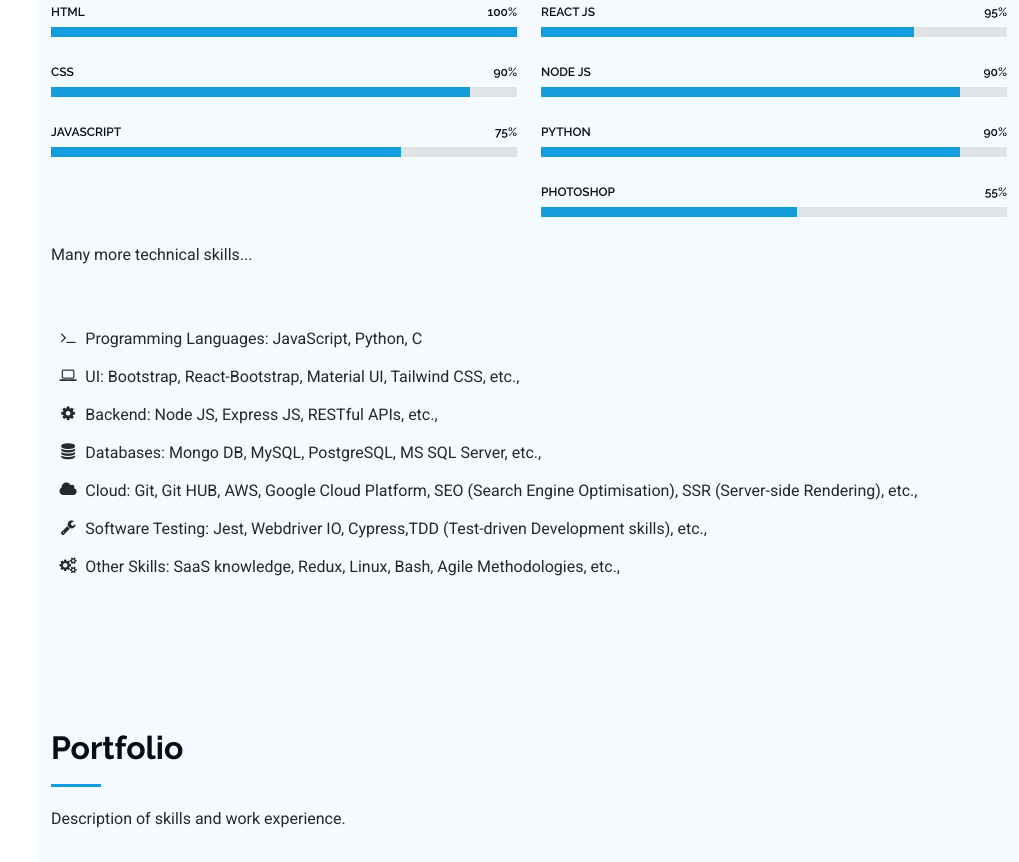
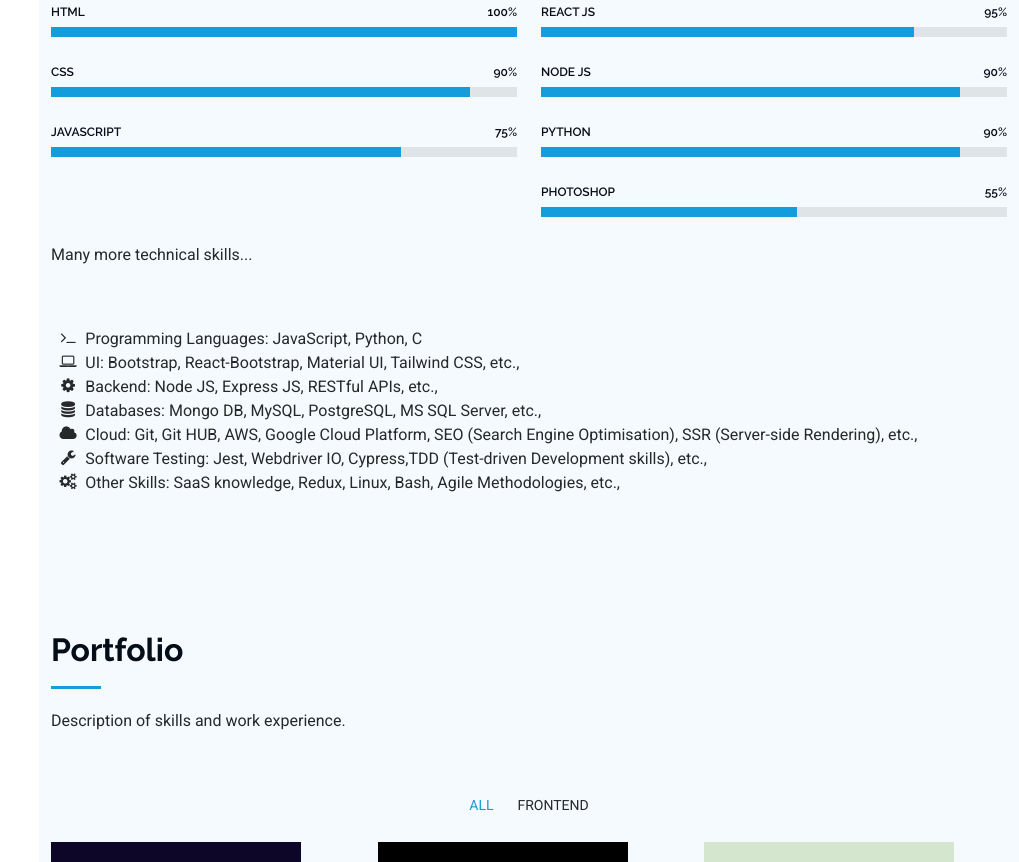
Before and after one commit to sanjaykumarvsk/newportfolio, a plain HTML site: page index.html in a window 1280 px wide. Shown: the part 1339-2201 px from the top of the page, without its empty margins (261-1280 px from the left). Drawn offline with Linux system fonts and the light colour scheme.

Commit message:
Update main.css

```diff
--- a/assets/css/main.css
+++ b/assets/css/main.css
@@ -65,7 +65,7 @@ a {
   transition: 0.3s;
 }
 
-.list-style li {
+list-style li {
   margin-bottom: 14px;
 }
 
```
